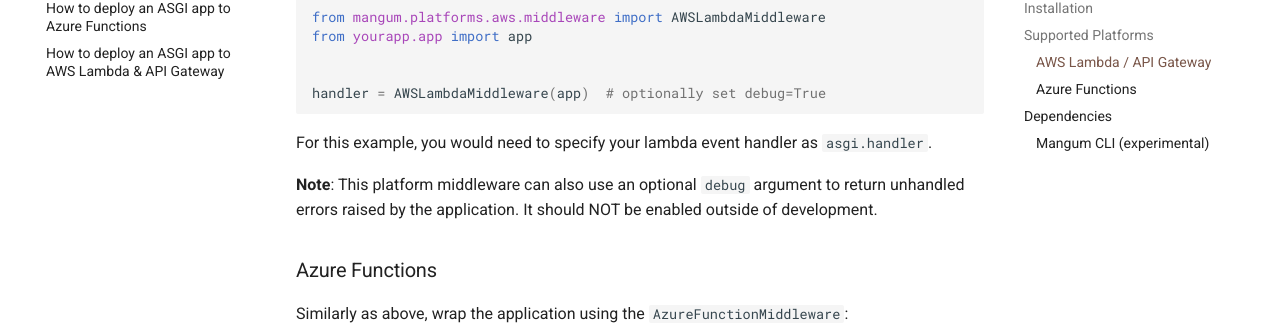
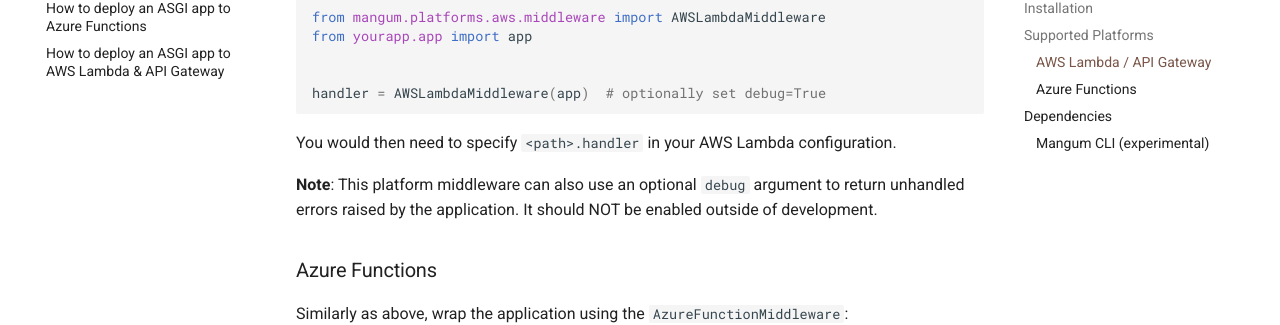
Before and after one commit to Kludex/mangum, an MkDocs documentation site: the page built from docs/index.md, in a window 1280 px wide and 900 px high, scrolled down 675 px. Shown: the part 127-452 px from the top of the window. Built offline with MkDocs 1.6.1 and Material for MkDocs 9.7.7, drawn with Linux system fonts in a browser that asks for light colours; comment, search, counter and statistics services are not loaded.

Commit message:
README/docs update for the AWS example

````diff
--- a/docs/index.md
+++ b/docs/index.md
@@ -37,7 +37,7 @@ from yourapp.app import app
 handler = AWSLambdaMiddleware(app)  # optionally set debug=True
 ```
 
-For this example, you would need to specify your lambda event handler as `asgi.handler`.
+You would then need to specify `<path>.handler` in your AWS Lambda configuration.
 
 **Note**: This platform middleware can also use an optional `debug` argument to return unhandled errors raised by the application. It should NOT be enabled outside of development.
 
````
Also changed, not shown: README.md (+1 -1 lines).
